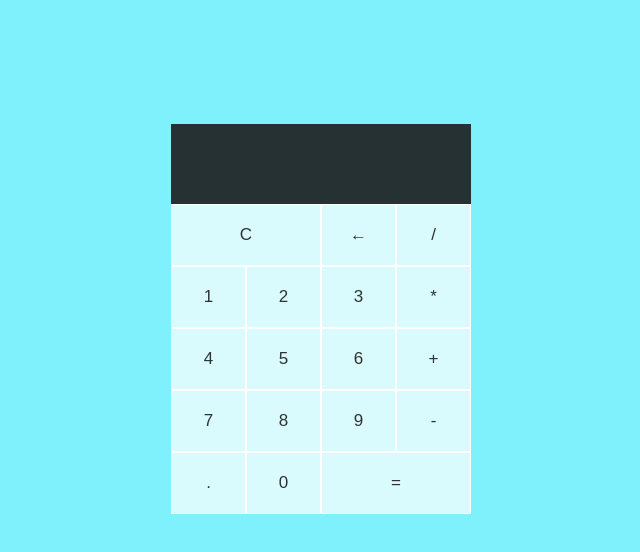
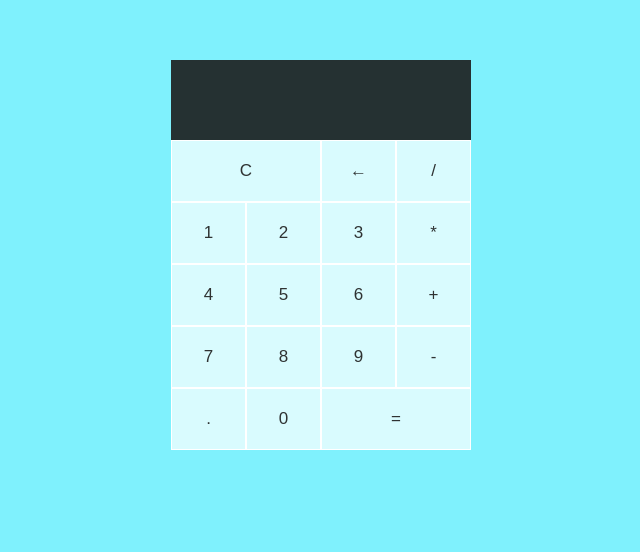
Before and after one commit to lxndrbukin/Calculator, a plain HTML site: page index.html in a window 1280 px wide. Shown: the part 132-684 px from the top of the page, without its empty margins (319-959 px from the left). Drawn offline with Linux system fonts and the light colour scheme.

Commit message:
Fix of styling

```diff
--- a/styles.css
+++ b/styles.css
@@ -19,7 +19,7 @@ body {
 .calculator {
     width: 300px;
     height: auto;
-    margin: 20% auto;
+    margin: 15% auto;
     border: none;
 }
 
```
